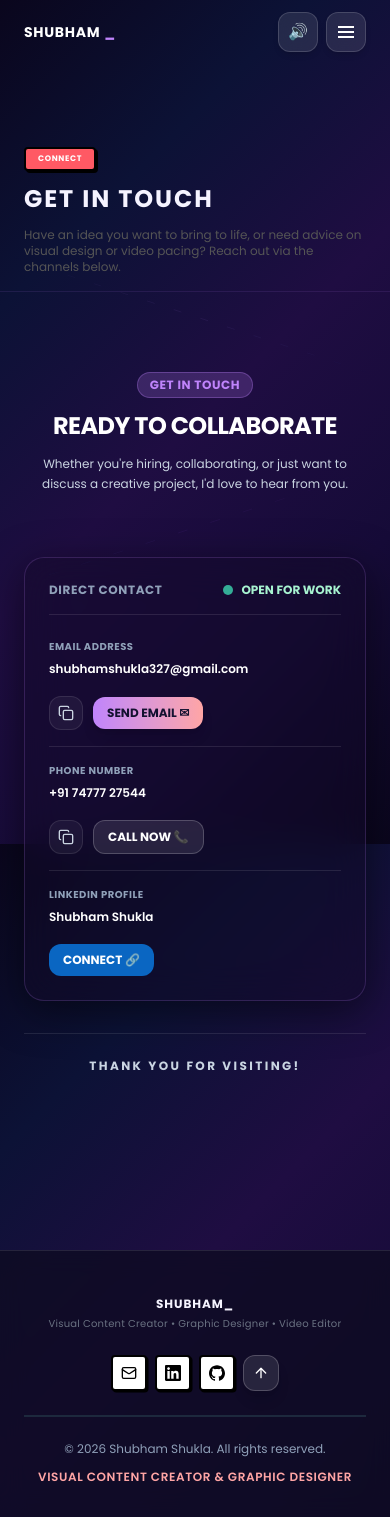
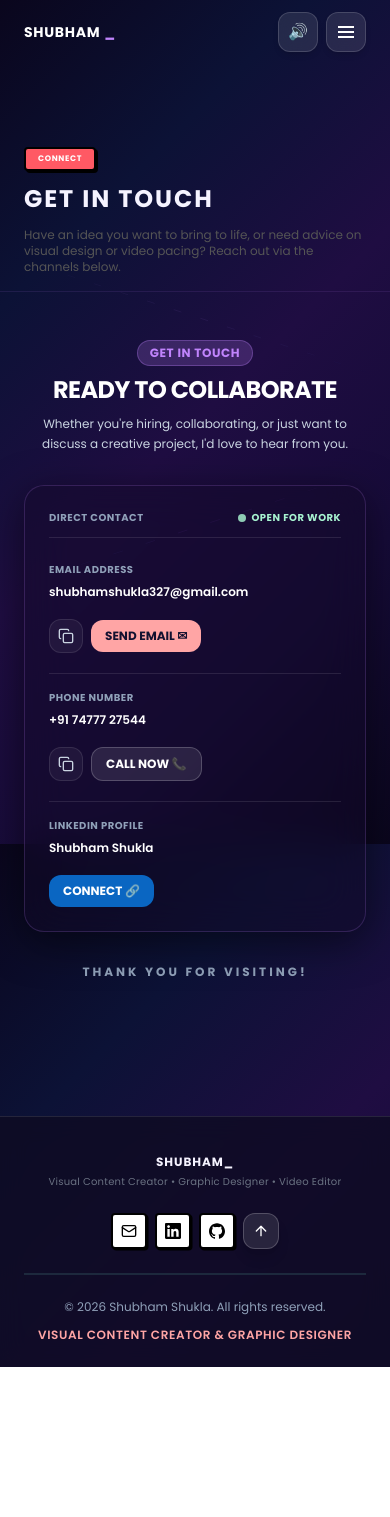
Before and after one commit to sybus-netizen/Portfolio, a Next.js app: page /contact in a window 390 px wide. After the commit the page ends 1367 px from the top, so only its background shows below. Built offline with nearby package versions, Linux system fonts and the light colour scheme.

Commit message:
Optimize vertical section padding and header margins across mobile and desktop for balanced layout

```diff
--- a/src/components/Footer.tsx
+++ b/src/components/Footer.tsx
@@ -13,7 +13,7 @@ export default function Footer() {
   };
 
   return (
-    <footer className="pt-10 pb-8 border-t border-white/10 bg-[#0E0C22]/80 backdrop-blur-md relative z-10 overflow-hidden mt-auto select-none">
+    <footer className="pt-8 pb-6 border-t border-white/10 bg-[#0E0C22]/80 backdrop-blur-md relative z-10 overflow-hidden mt-auto select-none">
       <div className="max-w-6xl mx-auto px-6 md:px-12 relative z-10 text-center flex flex-col items-center">
 
         {/* TOP ROW */}
--- a/src/components/sections/About.tsx
+++ b/src/components/sections/About.tsx
@@ -67,7 +67,7 @@ export default function About() {
   const { unlockQuest } = useGameSystem();
 
   return (
-    <section id="about" className="py-20 border-t border-white/10 bg-transparent relative overflow-hidden">
+    <section id="about" className="py-12 md:py-16 border-t border-white/10 bg-transparent relative overflow-hidden">
       <motion.div
         onViewportEnter={() => unlockQuest("about", "About")}
         viewport={{ once: true, amount: 0.1 }}
@@ -75,7 +75,7 @@ export default function About() {
       >
 
         {/* Section Header */}
-        <div className="text-center max-w-xl mx-auto mb-16 space-y-4">
+        <div className="text-center max-w-xl mx-auto mb-8 md:mb-10 space-y-3">
           <div className="inline-flex items-center gap-2 px-3 py-1 rounded-full bg-[#C084FC]/20 text-[#C084FC] border border-[#C084FC]/30 font-sans text-xs font-bold uppercase tracking-wider select-none">
             SPECIFICATION
           </div>
--- a/src/components/sections/Contact.tsx
+++ b/src/components/sections/Contact.tsx
@@ -36,7 +36,7 @@ export default function Contact() {
   return (
     <section
       id="contact"
-      className="py-20 border-t border-white/10 bg-transparent relative overflow-hidden"
+      className="pt-12 pb-10 md:pt-16 md:pb-12 border-t border-white/10 bg-transparent relative overflow-hidden"
     >
       <motion.div
         onViewportEnter={() => {
@@ -48,7 +48,7 @@ export default function Contact() {
       >
 
         {/* Section Header */}
-        <div className="text-center space-y-4 mb-16 max-w-xl mx-auto select-none">
+        <div className="text-center space-y-3 mb-8 md:mb-10 max-w-xl mx-auto select-none">
           <div className="inline-flex items-center gap-2 px-3 py-1 rounded-full bg-[#C084FC]/20 text-[#C084FC] border border-[#C084FC]/30 font-sans text-xs font-bold uppercase tracking-wider select-none">
             GET IN TOUCH
           </div>
@@ -61,41 +61,41 @@ export default function Contact() {
         </div>
 
         {/* MODERN GLASS CONTACT PANEL */}
-        <div className="retro-card p-6 sm:p-8 bg-[#131130]/90 backdrop-blur-xl border border-white/10 w-full max-w-lg shadow-2xl rounded-2xl space-y-6 relative mb-8 text-left">
+        <div className="retro-card p-6 sm:p-8 bg-[#131130]/90 backdrop-blur-xl border border-white/10 w-full max-w-lg shadow-2xl rounded-2xl space-y-6 relative text-left">
 
-          {/* Header Badge */}
-          <div className="flex justify-between items-center border-b border-white/10 pb-4 select-none">
-            <span className="font-sans text-xs font-bold text-slate-400 uppercase tracking-wider">DIRECT CONTACT</span>
-            <div className="flex items-center gap-2">
-              <span className="w-2.5 h-2.5 rounded-full bg-[#3BCEAC] animate-pulse" />
-              <span className="font-sans text-xs font-bold text-[#A7F3D0]">OPEN FOR WORK</span>
+          {/* DIRECT CONTACT LIST */}
+          <div className="space-y-5">
+            <div className="flex items-center justify-between font-sans text-[10px] text-slate-400 font-bold uppercase tracking-wider border-b border-white/10 pb-3">
+              <span>DIRECT CONTACT</span>
+              <span className="text-[#A7F3D0] flex items-center gap-1.5 font-bold">
+                <span className="w-2 h-2 rounded-full bg-[#A7F3D0] animate-pulse" />
+                OPEN FOR WORK
+              </span>
             </div>
-          </div>
-
-          <div className="space-y-4">
 
             {/* EMAIL ACTION LINE */}
-            <div className="flex items-center justify-between gap-4 flex-wrap w-full">
+            <div className="flex items-center justify-between gap-4 flex-wrap w-full pt-1">
               <div className="text-left space-y-0.5">
                 <span className="font-sans text-[10px] text-slate-400 font-bold uppercase tracking-wider block">EMAIL ADDRESS</span>
-                <span className="font-sans text-xs sm:text-sm font-semibold text-white break-all">
+                <span className="font-sans text-xs sm:text-sm font-semibold text-white">
                   shubhamshukla327@gmail.com
                 </span>
               </div>
-              <div className="flex gap-2.5 items-center justify-start sm:justify-end w-full sm:w-auto">
+              <div className="flex gap-2 items-center justify-start sm:justify-end w-full sm:w-auto">
                 <button
-                  onClick={() => copyToClipboard("shubhamshukla327@gmail.com", "Email")}
-                  aria-label="Copy email"
-                  className="p-2 border border-white/10 bg-white/5 hover:bg-white/10 rounded-xl text-slate-300 transition-colors cursor-pointer"
+                  onClick={() => copyToClipboard("shubhamshukla327@gmail.com", "Email copied!")}
+                  className="p-2 rounded-xl bg-white/5 hover:bg-white/10 border border-white/10 text-slate-300 hover:text-white transition-all shrink-0"
+                  title="Copy Email"
                 >
-                  <Copy className="w-4 h-4 text-slate-300" />
+                  <Copy className="w-4 h-4" />
                 </button>
-                <button
+                <a
+                  href="mailto:shubhamshukla327@gmail.com"
                   onClick={handleEmailClick}
-                  className="px-3.5 py-2 rounded-xl bg-gradient-to-r from-[#C084FC] to-[#FFA5A5] text-[#131130] font-sans text-xs font-bold uppercase shadow-lg hover:brightness-110 transition-all shrink-0"
+                  className="px-3.5 py-2 rounded-xl bg-[#FFA5A5] hover:bg-[#ff8f8f] text-[#131130] font-sans text-xs font-bold uppercase transition-all shrink-0 inline-flex items-center gap-1.5"
                 >
                   SEND EMAIL ✉
-                </button>
+                </a>
               </div>
             </div>
 
@@ -107,13 +107,13 @@ export default function Contact() {
                   +91 74777 27544
                 </span>
               </div>
-              <div className="flex gap-2.5 items-center justify-start sm:justify-end w-full sm:w-auto">
+              <div className="flex gap-2 items-center justify-start sm:justify-end w-full sm:w-auto">
                 <button
-                  onClick={() => copyToClipboard("+91 74777 27544", "Phone")}
-                  aria-label="Copy phone number"
-                  className="p-2 border border-white/10 bg-white/5 hover:bg-white/10 rounded-xl text-slate-300 transition-colors cursor-pointer"
+                  onClick={() => copyToClipboard("+91 74777 27544", "Phone number copied!")}
+                  className="p-2 rounded-xl bg-white/5 hover:bg-white/10 border border-white/10 text-slate-300 hover:text-white transition-all shrink-0"
+                  title="Copy Phone"
                 >
-                  <Copy className="w-4 h-4 text-slate-300" />
+                  <Copy className="w-4 h-4" />
                 </button>
                 <button
                   onClick={handlePhoneClick}
@@ -148,8 +148,8 @@ export default function Contact() {
         </div>
 
         {/* Signature */}
-        <div className="text-center select-none border-t border-white/10 pt-6 w-full">
-          <p className="font-sans text-xs font-bold uppercase tracking-[0.2em] text-slate-300">
+        <div className="text-center select-none pt-8">
+          <p className="font-sans text-xs font-bold uppercase tracking-[0.25em] text-slate-400">
             THANK YOU FOR VISITING!
           </p>
         </div>
--- a/src/components/sections/FeaturedProjects.tsx
+++ b/src/components/sections/FeaturedProjects.tsx
@@ -25,7 +25,7 @@ export default function FeaturedProjects() {
     <section
       id="projects"
       ref={sectionRef}
-      className="py-20 border-t border-white/10 bg-transparent relative overflow-hidden"
+      className="py-12 md:py-16 border-t border-white/10 bg-transparent relative overflow-hidden"
     >
       <motion.div
         onViewportEnter={() => unlockQuest("projects", "Work Completed")}
@@ -34,7 +34,7 @@ export default function FeaturedProjects() {
       >
 
         {/* Section Header */}
-        <div className="flex flex-col sm:flex-row sm:items-end justify-between mb-16 gap-6 w-full text-left">
+        <div className="flex flex-col sm:flex-row sm:items-end justify-between mb-8 md:mb-10 gap-6 w-full text-left">
           <FadeIn direction="left" className="space-y-4 max-w-xl">
             <div className="inline-flex items-center gap-2 px-3 py-1 rounded-full bg-[#C084FC]/20 text-[#C084FC] border border-[#C084FC]/30 font-sans text-xs font-bold uppercase tracking-wider select-none">
               PORTFOLIO SHOWCASE
--- a/src/components/sections/Hero.tsx
+++ b/src/components/sections/Hero.tsx
@@ -215,7 +215,7 @@ export default function Hero() {
   return (
     <section
       id="home"
-      className="min-h-screen pt-28 pb-16 flex items-center relative overflow-hidden bg-transparent"
+      className="min-h-screen pt-24 pb-12 sm:pt-28 sm:pb-14 flex items-center relative overflow-hidden bg-transparent"
     >
       <div className="max-w-6xl mx-auto px-6 md:px-12 grid grid-cols-1 md:grid-cols-12 gap-8 md:gap-12 items-center relative z-10 w-full">
 
--- a/src/components/sections/Skills.tsx
+++ b/src/components/sections/Skills.tsx
@@ -68,7 +68,7 @@ export default function Skills() {
   const { unlockQuest } = useGameSystem();
 
   return (
-    <section id="skills" className="py-20 border-t border-white/10 bg-transparent relative overflow-hidden">
+    <section id="skills" className="py-12 md:py-16 border-t border-white/10 bg-transparent relative overflow-hidden">
       <motion.div
         onViewportEnter={() => unlockQuest("skills", "Skills")}
         viewport={{ once: true, amount: 0.1 }}
@@ -76,7 +76,7 @@ export default function Skills() {
       >
 
         {/* Section Header */}
-        <div className="text-center max-w-xl mx-auto mb-16 space-y-4">
+        <div className="text-center max-w-xl mx-auto mb-8 md:mb-10 space-y-3">
           <div className="inline-flex items-center gap-2 px-3 py-1 rounded-full bg-[#C084FC]/20 text-[#C084FC] border border-[#C084FC]/30 font-sans text-xs font-bold uppercase tracking-wider select-none">
             TECHNICAL PROFICIENCY
           </div>
```
